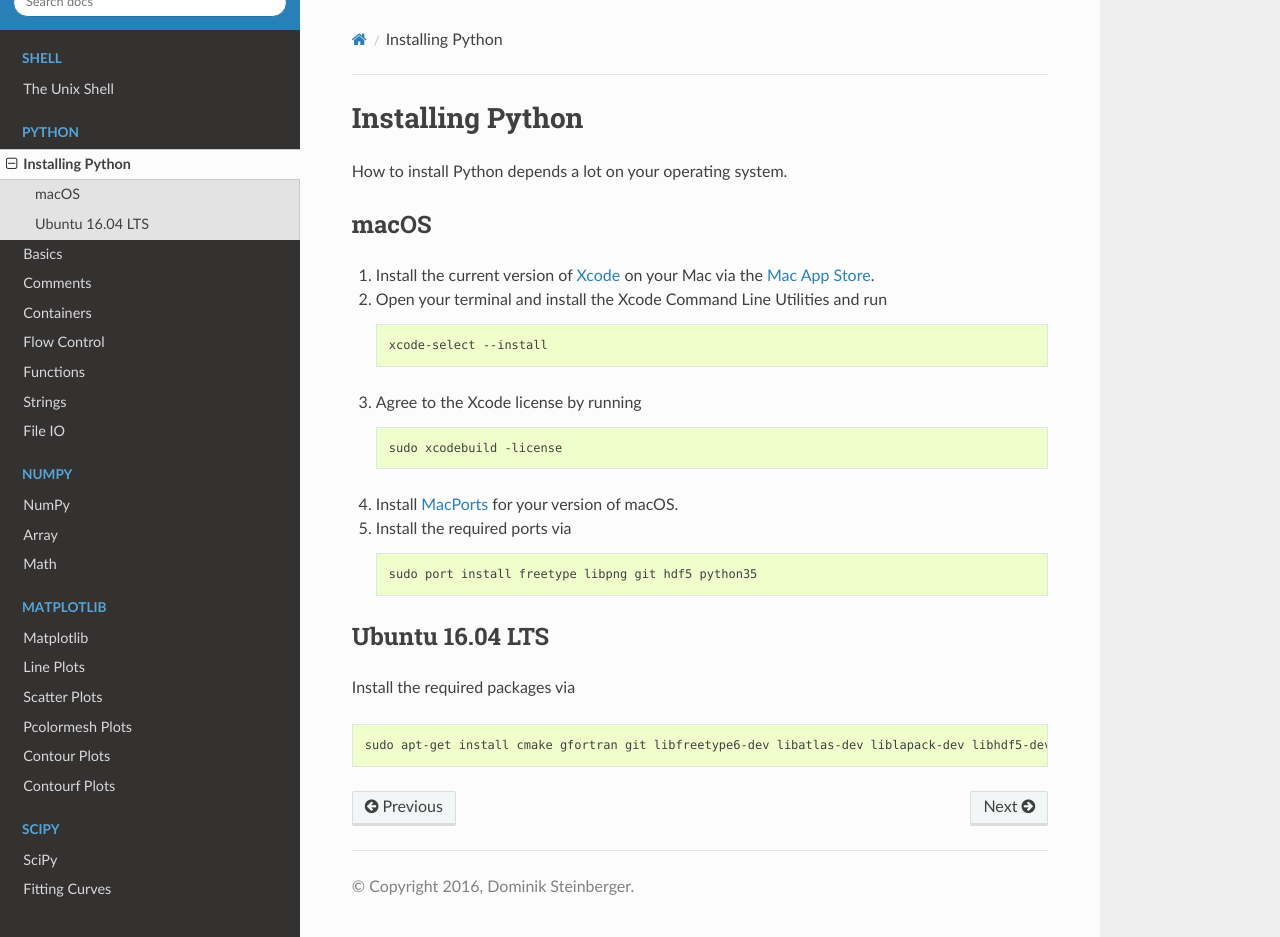
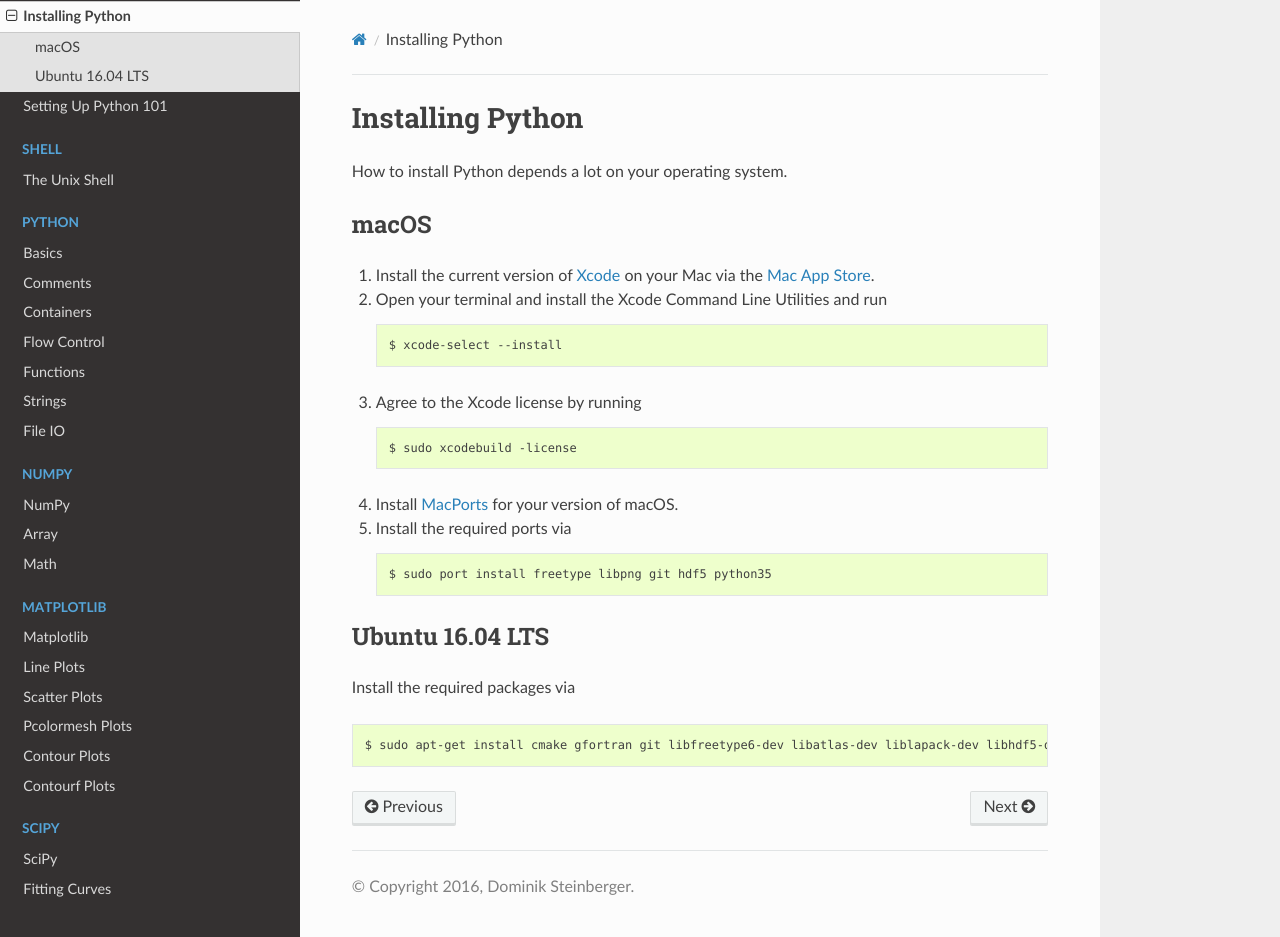
Before and after one commit to GauZen/python101, a Sphinx documentation site: the page built from docs/setup/installing_python.rst, in a window 1280 px wide and 937 px high. Built offline with Sphinx 7.4.7 and the Read the Docs theme 2.0.0, drawn with Linux system fonts in a browser that asks for light colours.

```diff
--- a/docs/python/installing_python.rst
+++ b/docs/setup/installing_python.rst
@@ -16,13 +16,13 @@ macOS
 
    .. code-block:: shell
 
-       xcode-select --install
+       $ xcode-select --install
 
 #. Agree to the Xcode license by running
 
    .. code-block:: shell
 
-       sudo xcodebuild -license
+       $ sudo xcodebuild -license
 
 #. Install MacPorts_ for your version of macOS.
 
@@ -30,7 +30,7 @@ macOS
 
    .. code-block:: shell
 
-       sudo port install freetype libpng git hdf5 python35
+       $ sudo port install freetype libpng git hdf5 python35
 
 
 .. _Xcode: https://developer.apple.com/xcode/
@@ -45,4 +45,4 @@ Install the required packages via
 
 .. code-block:: shell
 
-    sudo apt-get install cmake gfortran git libfreetype6-dev libatlas-dev liblapack-dev libhdf5-dev python3-dev python3-venv python3-pip python3-tk
+    $ sudo apt-get install cmake gfortran git libfreetype6-dev libatlas-dev liblapack-dev libhdf5-dev python3-dev python3-venv python3-pip python3-tk
```
Also changed, not shown: docs/index.rst (+8 -2 lines), docs/setup/setting_up_python_101.rst (added, +48 -0 lines).
